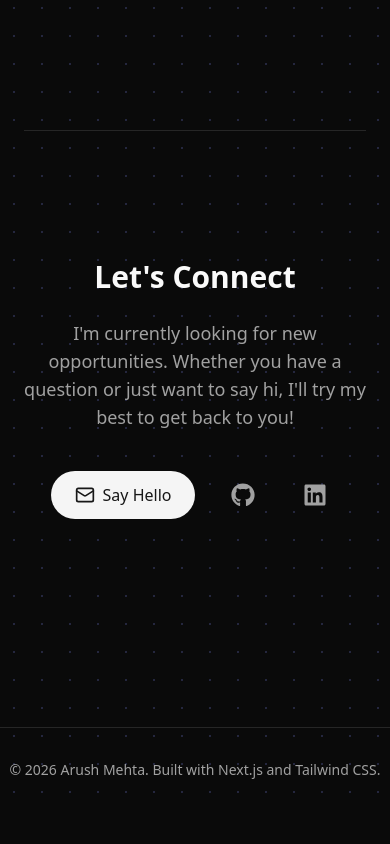
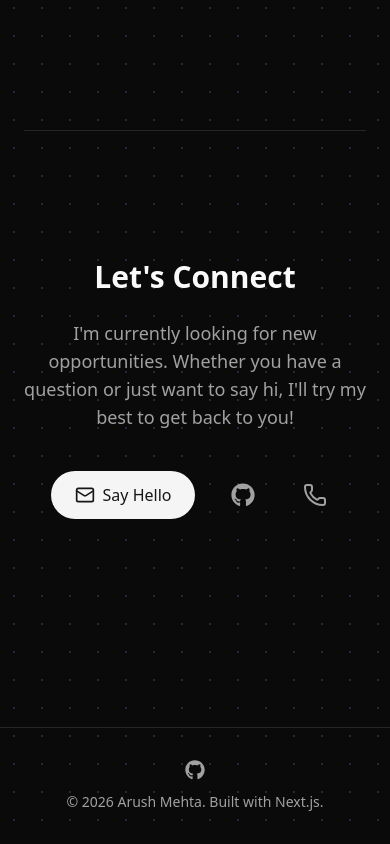
Before and after one commit to doomsday-the/portfolio, a Next.js app: page / in a window 390 px wide. Shown: the part 4598-5442 px from the top of the page. Before the commit the page ends 5410 px from the top, so only its background shows below. Built offline with nearby package versions, Linux system fonts and the light colour scheme.

Commit message:
feat: real email + phone, remove LinkedIn, add GitHub to footer

```diff
--- a/src/components/Contact.tsx
+++ b/src/components/Contact.tsx
@@ -2,8 +2,8 @@
 
 import { motion } from "framer-motion";
 import { profileData } from "@/data/profile";
-import { Mail } from "lucide-react";
-import { FaGithub, FaLinkedin } from "react-icons/fa";
+import { Mail, Phone } from "lucide-react";
+import { FaGithub } from "react-icons/fa";
 import Link from "next/link";
 
 export function Contact() {
@@ -38,12 +38,10 @@ export function Contact() {
             <FaGithub className="w-6 h-6" />
           </Link>
           <Link
-            href={profileData.links.linkedin}
-            target="_blank"
-            rel="noopener noreferrer"
+            href={profileData.links.phone!}
             className="p-3 text-neutral-600 hover:text-neutral-900 dark:text-neutral-400 dark:hover:text-neutral-100 transition-colors"
           >
-            <FaLinkedin className="w-6 h-6" />
+            <Phone className="w-6 h-6" />
           </Link>
         </div>
       </motion.div>
--- a/src/components/Footer.tsx
+++ b/src/components/Footer.tsx
@@ -1,7 +1,16 @@
+import Link from "next/link";
+import { FaGithub } from "react-icons/fa";
+
 export function Footer() {
   return (
     <footer className="py-8 text-center text-sm text-neutral-500 dark:text-neutral-400 border-t border-neutral-200 dark:border-neutral-800">
-      <p>© {new Date().getFullYear()} Arush Mehta. Built with Next.js and Tailwind CSS.</p>
+      <div className="flex flex-col items-center gap-3">
+        <Link href="https://github.com/doomsday-the" target="_blank" rel="noopener noreferrer"
+          className="text-neutral-400 hover:text-neutral-900 dark:hover:text-neutral-100 transition-colors">
+          <FaGithub className="w-5 h-5" />
+        </Link>
+        <p>© {new Date().getFullYear()} Arush Mehta. Built with Next.js.</p>
+      </div>
     </footer>
   );
 }
--- a/src/data/profile.ts
+++ b/src/data/profile.ts
@@ -4,9 +4,9 @@ export const profileData = {
   tagline: "Building AI tools & data pipelines",
   bio: "CS undergrad focused on end-to-end technical pipelines — scripting, API integrations, and applied AI/data projects. Previously interned at Tata Steel IT Application Support (industrial IoT analytics).",
   links: {
-    github: "https://github.com/",
-    linkedin: "https://linkedin.com/",
-    email: "mailto:arush@example.com",
+    github: "https://github.com/doomsday-the",
+    email: "mailto:arushmehta1509@gmail.com",
+    phone: "tel:+917480870348",
     resume: "/resume.pdf",
   },
 };
```
